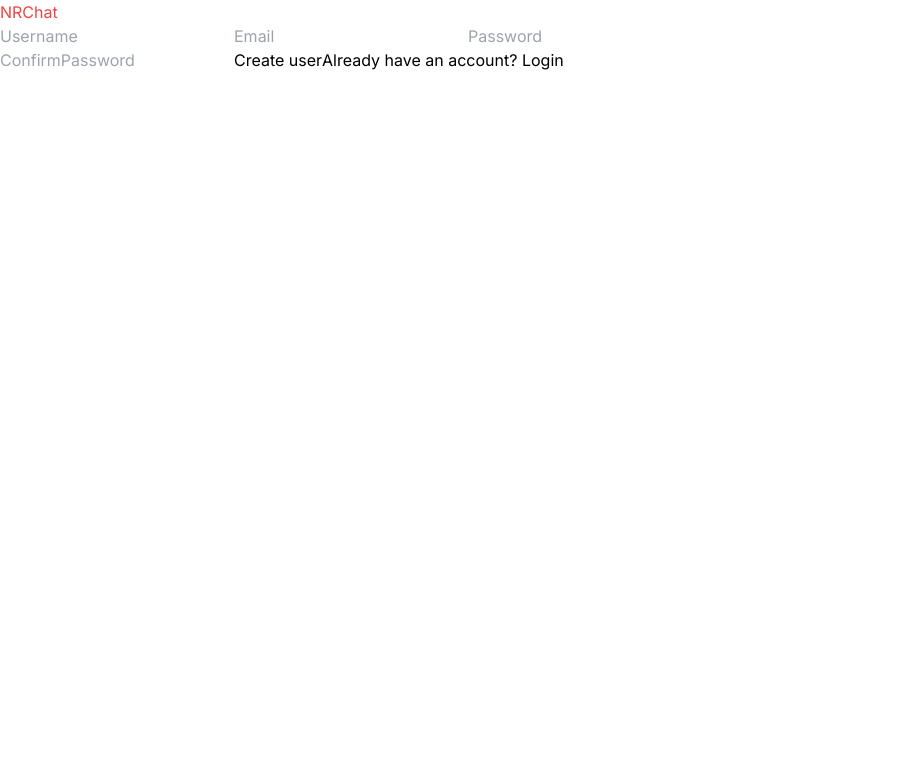
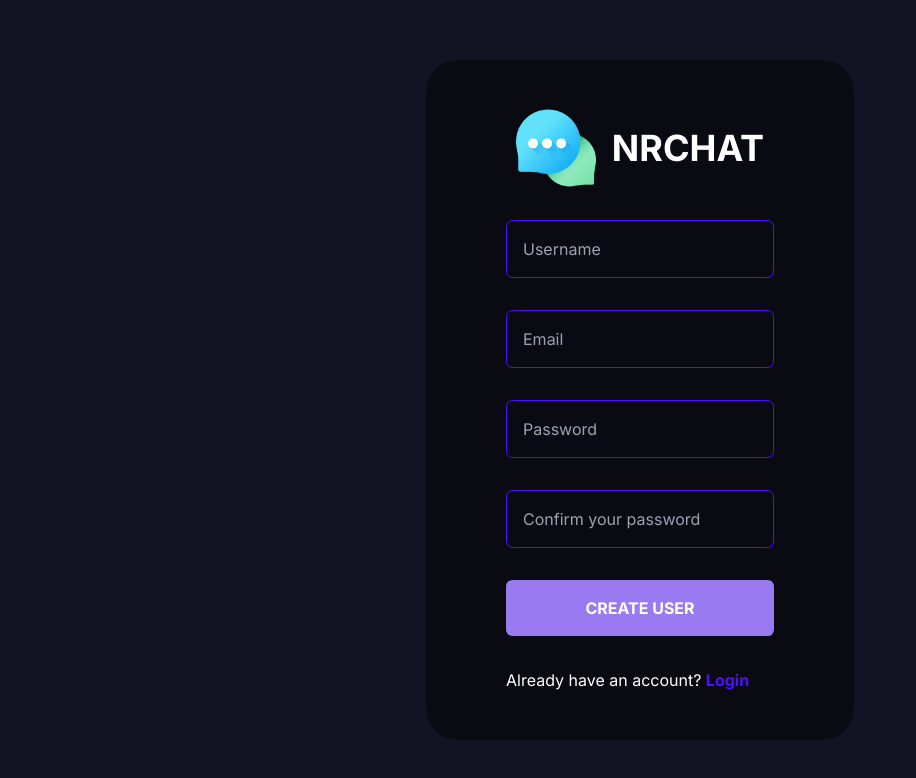
Before and after one commit to mateusflorez/node-react-chat, a React (Vite) app in the folder web/: page /register in a window 1280 px wide. Shown: the top 778 px of the page, without its empty margins (0-916 px from the left). Built offline with nearby package versions, Linux system fonts and the light colour scheme.

Commit message:
register page visual update

```diff
--- a/web/src/pages/Register.tsx
+++ b/web/src/pages/Register.tsx
@@ -1,4 +1,5 @@
 import { Link } from 'react-router-dom'
+import Logo from '../assets/Logo.png'
 
 function Register() {
     function handleSubmit(e: any) {
@@ -10,18 +11,18 @@ function Register() {
     }
 
     return (
-        <div>
-            <form onSubmit={(e) => handleSubmit(e)}>
-                <div className='brand'>
-                    <img src="" />
-                    <h1 className='text-red-500'>NRChat</h1>
+        <div className='h-[100vh] w-[100vw] flex flex-col justify-center gap-4 items-center bg-[#131324]'>
+            <form onSubmit={(e) => handleSubmit(e)} className='flex flex-col gap-8 bg-[#00000076] rounded-[2rem] py-12 px-20'>
+                <div className='flex items-center gap-4 justify-center'>
+                    <img src={Logo} className='h-20' />
+                    <h1 className='text-white uppercase font-bold text-4xl'>NRChat</h1>
                 </div>
-                <input type="text" placeholder='Username' name='username' onChange={e => handleChange(e)} />
-                <input type="email" placeholder='Email' name='email' onChange={e => handleChange(e)} />
-                <input type="password" placeholder='Password' name='password' onChange={e => handleChange(e)} />
-                <input type="password" placeholder='ConfirmPassword' name='confirmPassword' onChange={e => handleChange(e)} />
-                <button type='submit'>Create user</button>
-                <span>Already have an account? <Link to="/login">Login</Link></span>
+                <input type="text" placeholder='Username' name='username' onChange={e => handleChange(e)} className='bg-transparent p-4 border-[0.1rem] border-[#4e0eff] rounded-[0.4rem] text-white w-full text-base focus:border-[0.1rem] focus:border-[#997af0] focus:outline-none' />
+                <input type="email" placeholder='Email' name='email' onChange={e => handleChange(e)} className='bg-transparent p-4 border-[0.1rem] border-[#4e0eff] rounded-[0.4rem] text-white w-full text-base focus:border-[0.1rem] focus:border-[#997af0] focus:outline-none' />
+                <input type="password" placeholder='Password' name='password' onChange={e => handleChange(e)} className='bg-transparent p-4 border-[0.1rem] border-[#4e0eff] rounded-[0.4rem] text-white w-full text-base focus:border-[0.1rem] focus:border-[#997af0] focus:outline-none' />
+                <input type="password" placeholder='Confirm your password' name='confirmPassword' onChange={e => handleChange(e)} className='bg-transparent p-4 border-[0.1rem] border-[#4e0eff] rounded-[0.4rem] text-white w-full text-base focus:border-[0.1rem] focus:border-[#997af0] focus:outline-none' />
+                <button type='submit' className='bg-[#997af0] text-white py-4 px-8 border-none font-bold cursor-pointer rounded-[0.4rem] text-base uppercase transition hover:bg-[#4e0eff]'>Create user</button>
+                <span className='text-white'>Already have an account? <Link to="/login" className='text-[#4e0eff] no-underline font-bold '>Login</Link></span>
             </form>
         </div>
     )
--- a/web/src/styles/index.css
+++ b/web/src/styles/index.css
@@ -6,6 +6,6 @@
 
 body {
     max-height: 100vh;
-    max-width: 100vh;
+    max-width: 100vw;
     overflow: hidden
 }
```
